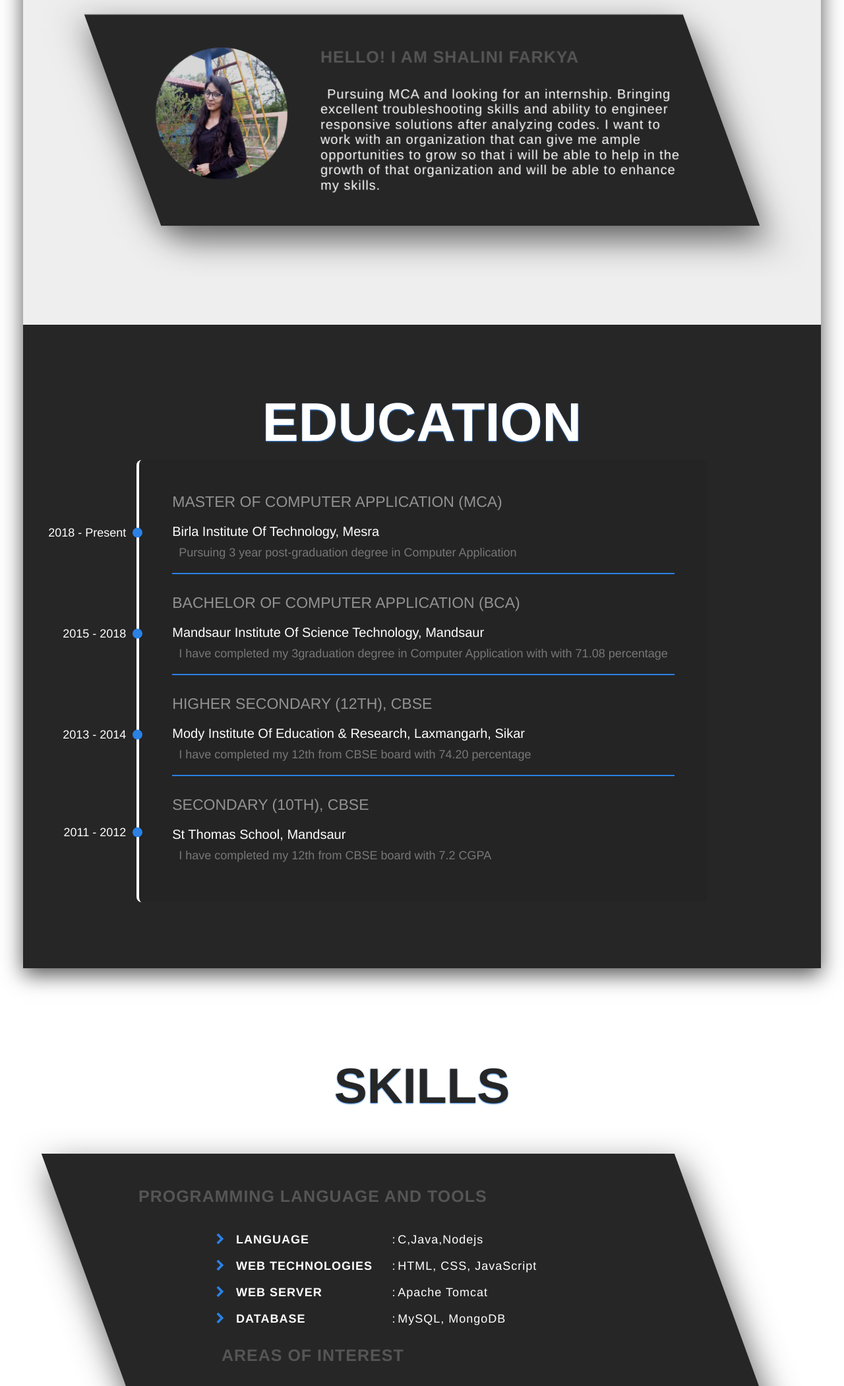
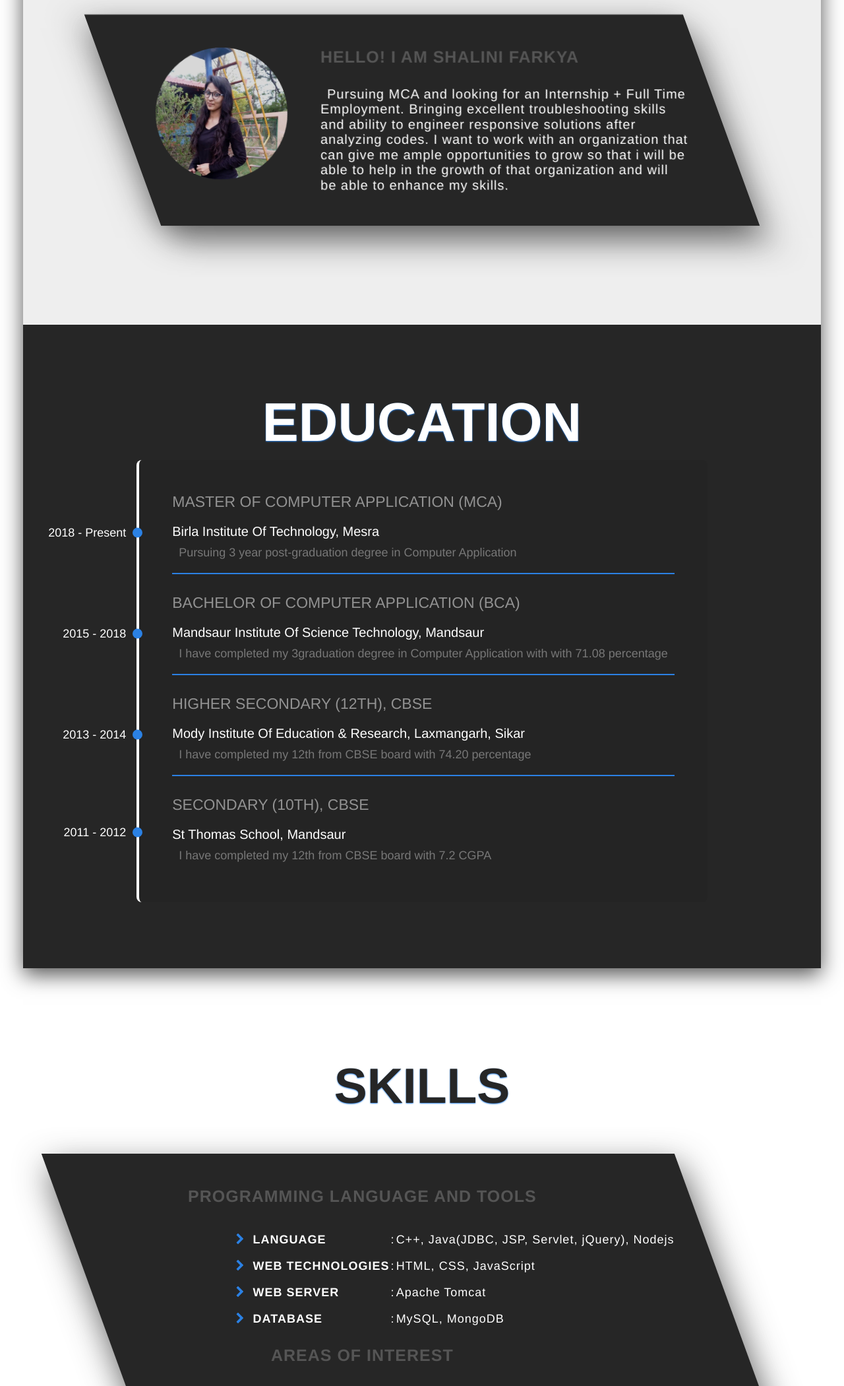
Before and after one commit to shalini8966/shaliniportfolio.github.io, a plain HTML site: page index.html in a window 1280 px wide. Shown: the part 700-2800 px from the top of the page at 66% size. Drawn offline with Linux system fonts and the light colour scheme.

Commit message:
Update index.html

```diff
--- a/index.html
+++ b/index.html
@@ -13,9 +13,6 @@
 
 <body>
     <div class="container">
-
-        <!--nav bar-->
-
         <div class="open-navbar-icon navbar-icon center">
             <div class="line"></div>
             <div class="line"></div>
@@ -39,14 +36,11 @@
             </div>
         </div>
 
-
-        <!--Header-->
-
         <header class="header center" id="home">
             <div class="header-text">
                 <h1 class="heading">Shalini Farkya</h1>
                 <button class="resume"><a
-                        href="https://drive.google.com/file/d/16DThnCR1zxmc2ShwmxZJUZUF0lVZv9bf/view?usp=sharing">Download
+                        href="https://drive.google.com/file/d/1VvzeWc-hK5vyFouFXS9VIJ3CdW6nKouE/view?usp=sharing">Download
                         Resume</a></button>
             </div>
 
@@ -64,8 +58,6 @@
             </div>
         </header>
 
-        <!--About ME-->
-
         <section class="about" id="about">
             <div class="about-content">
                 <h1 class="about-title">
@@ -80,7 +72,7 @@
                             </h1>
 
                             <p class="about-para">
-                                Pursuing MCA and looking for an internship.
+                                Pursuing MCA and looking for an Internship + Full Time Employment.
                                 Bringing excellent troubleshooting skills and ability to engineer
                                 responsive solutions after analyzing codes.
                                 I want to work with an organization that can give me ample opportunities
@@ -92,10 +84,6 @@
                 </div>
             </div>
         </section>
-
-
-        <!--Education Details-->
-
 
         <section class="about edu-exp" id="education">
             <div class="about-content">
@@ -130,12 +118,27 @@
                         </li>
                 </div>
             </div>
-         </div>
+
+            <!--<div class="edu-exp-container">
+                <div class="edu-exp-heading">
+                    <h1>Professional Experience</h1>
+                </div>
+
+            <div class="edu-exp-detail">
+                    <ul>
+                        <li class="date" data-date="June'20-Present">
+                            <h1>Campus Ambassador at India Road Safety Campaign</h1>
+                            <h2>Online</h2>
+
+                            <p>Assisting team to make people aware of traffic rules</br>
+                                Organizing Online Quizzes</br>
+                                Marketing and Communication</br>
+                    </ul>
+                    </li>
+                </div>-->
+    </div>
     </section>
 
-
-
-    <!--Skills-->
 
     <section class="about" id="skills">
         <div class="about-content">
@@ -154,7 +157,7 @@
                                 <td><i class="fa fa-chevron-right" aria-hidden="true"></i></td>
                                 <td class="up">Language</td>
                                 <td>:</td>
-                                <td>C,Java,Nodejs</td>
+                                <td>C++, Java(JDBC, JSP, Servlet, jQuery), Nodejs</td>
                             </tr>
                             <tr>
                                 <td><i class="fa fa-chevron-right" aria-hidden="true"></i></td>
@@ -194,7 +197,48 @@
         </div>
     </section>
 
-    <!--Certification-->
+    <!--<section class="about edu-exp" id="certifications">
+            <div class="edu-exp-container ">
+                <h1 class="certificate-title center">
+                    Certifications
+                </h1>
+                <div class="certificate-details">
+                    <p>Certified online course offered by TCS iON</p>
+
+                    <div class="certificate-back">
+                        <i class="fa fa-certificate" aria-hidden="true"></i>
+                        <h2>Knockdown the Lockdown</h2>
+                    </div>
+                </div>
+
+                <div class="certificate-details">
+                    <p>Certified online course offered by Udemy</p>
+
+                    <div class="certificate-back">
+                        <i class="fa fa-certificate" aria-hidden="true"></i>
+                        <h2>HTML, CSS, JavaScript</h2>
+                    </div>
+                </div>
+
+                <div class="certificate-details">
+                    <p>Certified online course offered by Coursera</p>
+
+                    <div class="certificate-back">
+                        <i class="fa fa-certificate" aria-hidden="true"></i>
+                        <h2>Getting Started With Python</h2>
+                    </div>
+                </div>
+
+                <div class="certificate-details ">
+                    <p>Secured rank -> School-17, City-19, State-620</p>
+
+                    <div class="certificate-back">
+                        <i class="fa fa-certificate" aria-hidden="true"></i>
+                        <h2>International Mathematics Olympiad</h2>
+                    </div>
+                </div>
+            </div>
+        </section>-->
 
     <section id="certifications">
         <div class="certificate-container">
@@ -203,8 +247,8 @@
                     Certifications
                 </h1>
             </div>
+            <div class="certificate-content">
 
-            <div class="certificate-content">
                 <div class="certificate-heading1">
                     <div class="certificate-title">
                         <h1>Knockdown the Lockdown</h1>
@@ -214,6 +258,7 @@
                     </div>
                 </div>
 
+
                 <div class="certificate-heading1">
                     <div class="certificate-title">
                         <h1>HTML, JavaScript, Bootstrap</h1>
@@ -221,7 +266,9 @@
                     <div class="certificate-details">
                         <p>Certified Online Course offered by Udemy</p>
                     </div>
+
                 </div>
+
 
                 <div class="certificate-heading1">
                     <div class="certificate-title">
@@ -230,7 +277,9 @@
                     <div class="certificate-details">
                         <p>Certified Online Course offered by Coursera</p>
                     </div>
+
                 </div>
+
 
                 <div class="certificate-heading1">
                     <div class="certificate-title">
@@ -241,10 +290,9 @@
                     </div>
                 </div>
             </div>
+
         </div>
     </section>
-
-    <!--Projects-->
 
     <section class="about" id="projects">
         <div class="about-content">
@@ -255,6 +303,8 @@
             <div class="all-project">
                 <div class="project-item">
                     <div class="project-info">
+                        <!--<span><i class="fa fa-code-fork" aria-hidden="true"></i></span>
+                            -->
                         <h2>Student Complaint Desk</h2>
                         <p>In this project a student can raise and update a
                             complaint and admin can view and delete the complaint.
@@ -263,29 +313,36 @@
                         </p>
                     </div>
                 </div>
-
                 <div class="project-item">
                     <div class="project-info">
+
+                        <!-- <span><i class="fa fa-code-fork" aria-hidden="true"></i></span>
+                        -->
                         <h2>Portfolio Website</h2>
                         <p>In this project I had created my porfolio using HTML, CSS and JavaScript
                         </p>
+
                     </div>
                 </div>
 
                 <div class="project-item">
                     <div class="project-info">
+
+                        <!--  <span><i class="fa fa-code-fork" aria-hidden="true"></i></span>
+                          -->
                         <h2>Wishlist</h2>
                         <p>In this project a user can write a wish and update,
                             delete it whenever requires . Mainly work is done on Nodejs,Mongodb
                         </p>
                     </div>
                 </div>
+
+
             </div>
         </div>
     </section>
 
 
-    <!--Contact Section-->
 
     <section class="contact" id="contact">
         <h1 class="contact-heading">
@@ -336,10 +393,10 @@
                     <h3 class="detail">shalinifarkya@gmail.com</h3>
                 </div>
             </div>
+
         </div>
     </section>
 
-    <!--Footer-->
 
     <footer class="footer">
         <div class="footer-list">
@@ -353,8 +410,10 @@
         </div>
     </footer>
 
-   </div>
+    </div>
     <script src="script.js"></script>
 
+
 </body>
+
 </html>
```
